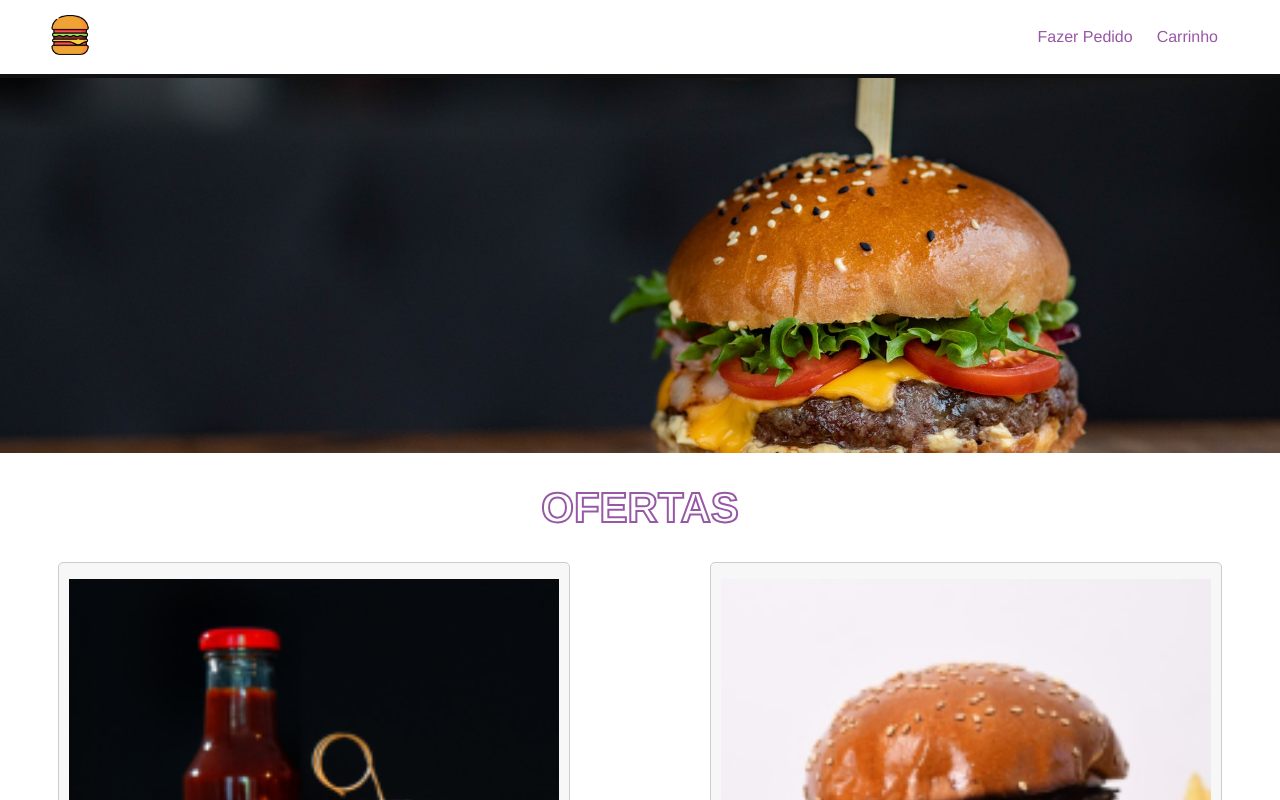
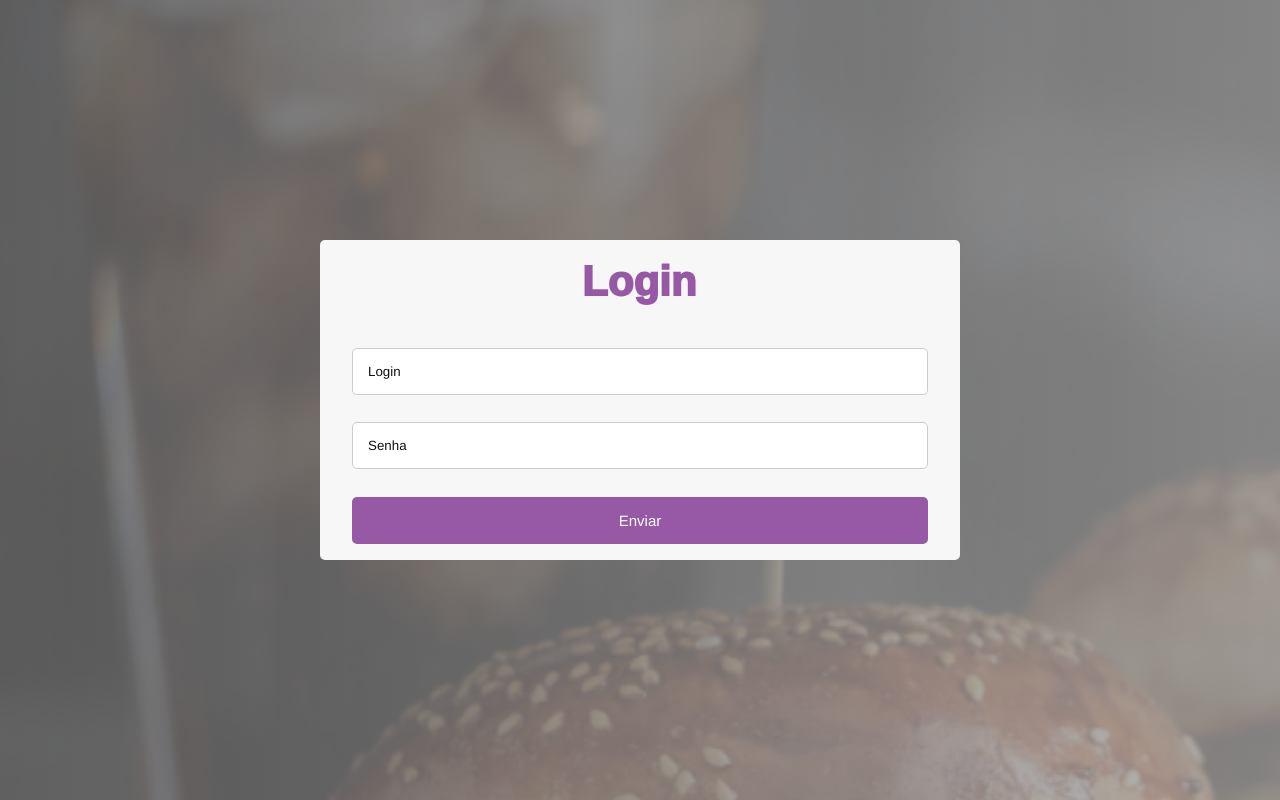
Before and after one commit to vinimariano/senacProjetoIntegrador, a Vue app in the folder Front-End/: page / in a window 1280 px wide. Shown: the top 800 px of the page. Built offline with nearby package versions, Linux system fonts and the light colour scheme; what vue-sweetalert2 would draw is missing.

Commit message:
Feat:login page and integration backend

```diff
--- /dev/null
+++ b/Front-End/env.js
@@ -0,0 +1,3 @@
+// env.js
+
+export const BASEURL = "https://projetointegrador.ddns.net";
--- a/Front-End/src/App.vue
+++ b/Front-End/src/App.vue
@@ -1,6 +1,6 @@
 <template>
   <div>
-    <Navbar :logo="logo" :alt="app_name" />
+    <Navbar v-if="$route.path !== '/'" :logo="logo" :alt="app_name" />
     <div class="main-container">
       <router-view></router-view>
     </div>
@@ -8,13 +8,13 @@
 </template>
 
 <script>
-import Navbar from './components/Navbar.vue';
+import Navbar from "./components/Navbar.vue";
 import logo from "@/assets/logo.png";
-import { ref } from 'vue';
+import { ref } from "vue";
 
 export default {
   setup() {
-    const app_name = 'Code Burger';
+    const app_name = "Code Burger";
 
     return {
       logo,
--- a/Front-End/src/components/Navbar.vue
+++ b/Front-End/src/components/Navbar.vue
@@ -2,9 +2,9 @@
   <div>
     <div id="nav">
       <router-link id="logo-url" to="/">
-        <img id="logo" :src="logo" >
+        <img id="logo" :src="logo" />
       </router-link>
-      <router-link to="/">Fazer Pedido</router-link>
+      <router-link to="/products">Fazer Pedido</router-link>
       <router-link to="/cart">Carrinho</router-link>
     </div>
   </div>
@@ -14,9 +14,9 @@
 export default {
   name: "Navbar",
   props: {
-      logo: String
-    }
-  }
+    logo: String,
+  },
+};
 </script>
 
 <style scoped>
@@ -40,13 +40,13 @@
 }
 
 #nav a {
-    color: #9758A6;
+  color: #9758a6;
   text-decoration: none;
   margin: 12px;
-    transition: .5s;
+  transition: 0.5s;
 }
 
 #nav a:hover {
-    color: #9758F1;
+  color: #9758f1;
 }
 </style>
--- a/Front-End/src/router/index.js
+++ b/Front-End/src/router/index.js
@@ -1,18 +1,25 @@
 import { createRouter, createWebHistory } from 'vue-router'
 import HomeView from '../views/HomeView.vue'
+import Cart from "../views/Cart.vue"
+import Login from "../views/Login.vue"
 
 const router = createRouter({
   history: createWebHistory(import.meta.env.BASE_URL),
   routes: [
     {
-      path: '/',
+      path: '/products',
       name: 'home',
       component: HomeView
     },
     {
+      path: '/',
+      name: 'login',
+      component: Login
+    },
+    {
       path: '/cart',
       name: 'cart',
-      component: () => import('../views/AboutView.vue')
+      component: Cart
     }
   ]
 })
--- /dev/null
+++ b/Front-End/src/views/Login.vue
@@ -0,0 +1,112 @@
+<template>
+  <div class="container">
+    <div class="form">
+      <h1 id="title">Login</h1>
+      <input type="text" placeholder="Login" class="input" v-model="data.login" />
+      <input type="password" placeholder="Senha" class="input" v-model="data.senha" />
+      <button class="button" @click="login">Enviar</button>
+    </div>
+  </div>
+</template>
+
+<script setup>
+import loginBurger from "@/assets/bg-login.png";
+import { BASEURL } from "../../env";
+
+const data = {
+  login: "",
+  senha: "",
+};
+
+async function login() {
+  try {
+    const response = await fetch(`${BASEURL}/api/Auth/Login`, {
+      method: "POST",
+      headers: {
+        "Content-Type": "application/json",
+      },
+      body: JSON.stringify(data),
+    });
+
+    if (response.ok) {
+      const responseData = await response.json();
+      console.log(responseData);
+    } else {
+      console.error("Erro ao fazer a solicitação POST.");
+    }
+  } catch (error) {
+    console.error("Erro na solicitação POST:", error);
+  }
+}
+</script>
+
+<style>
+.container {
+  background-image: url("@/assets/bg-login.png");
+  height: 100vh;
+  max-width: 100vw;
+  margin: -3.1em;
+}
+
+.form {
+  padding: 2em;
+  width: 25vw;
+  height: 50vh;
+  border-radius: 5px;
+  background-color: #f7f7f7;
+  display: flex;
+  flex-direction: column;
+  justify-content: center;
+}
+
+.input {
+  width: 100%;
+  padding: 15px;
+  margin: 1em 0;
+  border: 1px solid #ccc;
+  border-radius: 5px;
+  outline: none;
+}
+
+.button {
+  margin-top: 1em;
+  font-size: 15px;
+  background-color: #9758a6;
+  color: white;
+  border: none;
+  border-radius: 5px;
+  padding: 15px;
+  cursor: pointer;
+}
+
+.button:hover {
+  background-color: #8c4d9f;
+}
+
+#title {
+  color: #9758a6;
+}
+
+.input::placeholder {
+  color: #101010;
+}
+
+#image {
+  margin: -5em 0 -5em -1em;
+  height: 100vh;
+}
+
+@media (max-width: 1500px) {
+  .form {
+    width: 50vw;
+    height: 40vh;
+  }
+}
+
+@media (max-width: 750px) {
+  .form {
+    width: 80vw;
+    height: 40vh;
+  }
+}
+</style>
```
Also changed, not shown: Front-End/src/assets/bg-login.png (added), Front-End/src/views/Cart.vue (renamed from Front-End/src/views/AboutView.vue). Lines whose indentation alone changed are shown as unchanged.
